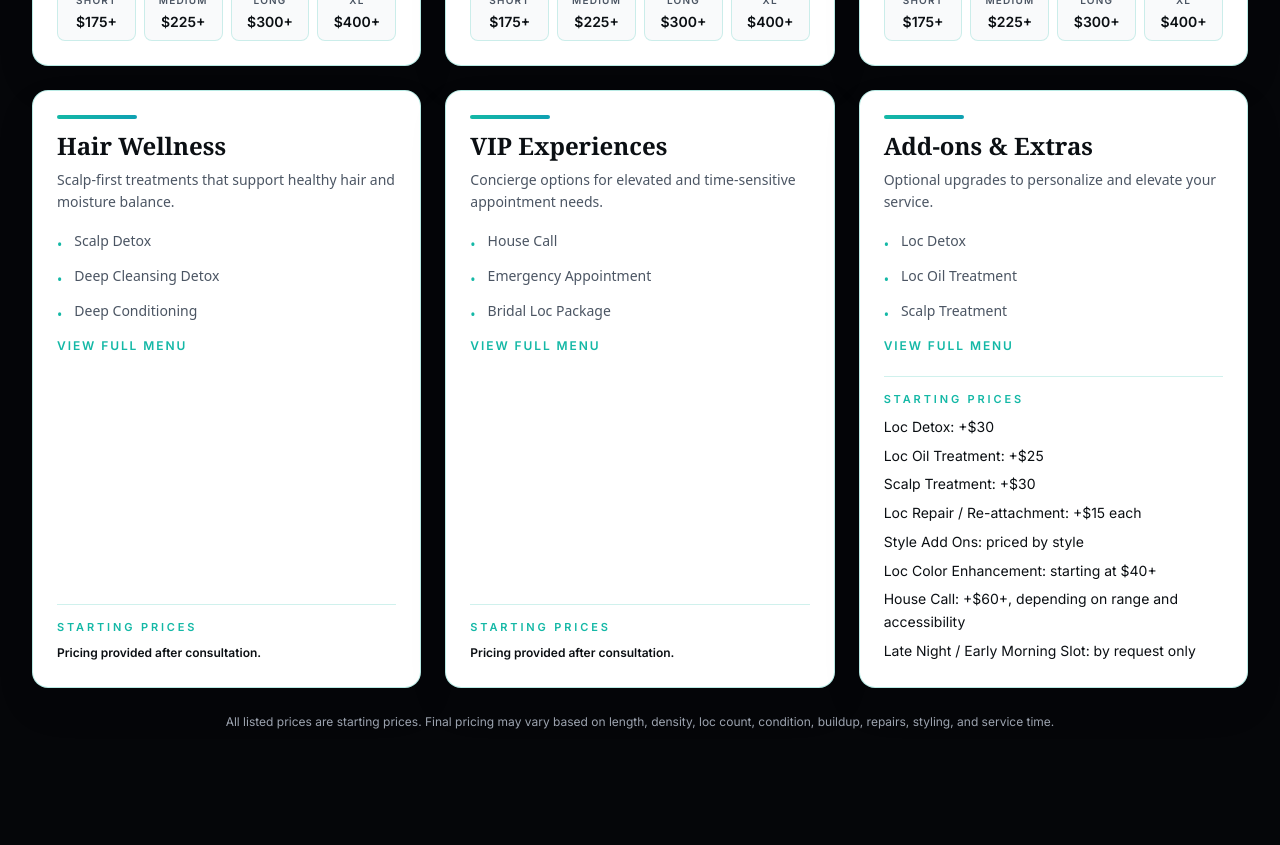
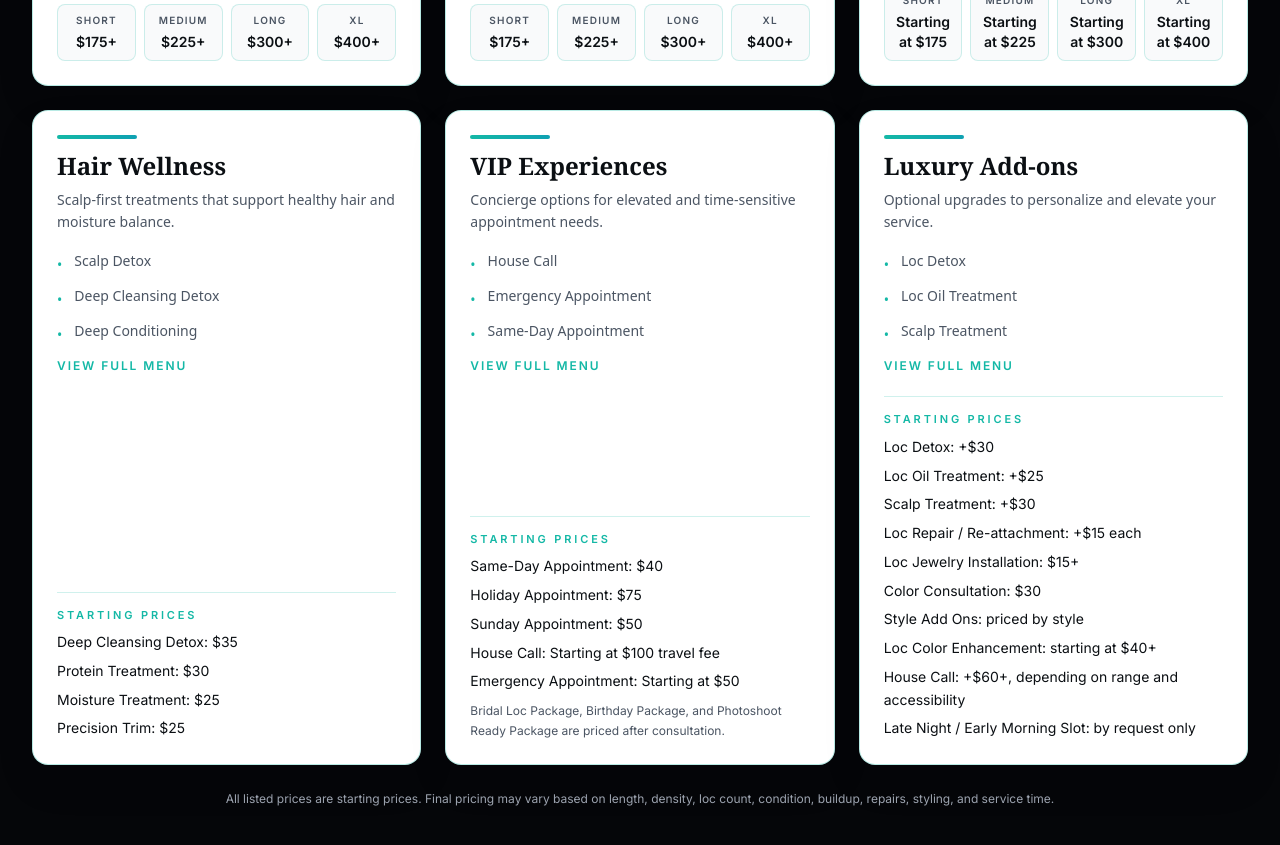
Before and after one commit to LataunaeB/locsbynya-site, a Next.js app: page / in a window 1280 px wide. Shown: the part 2040-2885 px from the top of the page. Built offline with nearby package versions, Linux system fonts and the light colour scheme.

Commit message:
Update Services pricing copy for restoration, wellness, add-ons, and VIP

```diff
--- a/app/page.tsx
+++ b/app/page.tsx
@@ -85,12 +85,12 @@ const serviceCards: ServiceCardData[] = [
       'Loc Reconstruction',
       'Loc Take Down & Detangle',
     ],
-    pricingText: 'Verified length-based rates',
+    pricingText: 'Loc Take Down & Detangle',
     pricingItems: [
-      'Short: $175+',
-      'Medium: $225+',
-      'Long: $300+',
-      'XL: $400+',
+      'Short: Starting at $175',
+      'Medium: Starting at $225',
+      'Long: Starting at $300',
+      'XL: Starting at $400',
     ],
     useLengthPriceGrid: true,
   },
@@ -101,12 +101,17 @@ const serviceCards: ServiceCardData[] = [
       'Scalp Detox',
       'Deep Cleansing Detox',
       'Deep Conditioning',
-      'Hydration Treatment',
+      'Moisture Treatment',
       'Protein Treatment',
       'Hot Oil Treatment',
       'Precision Trim',
     ],
-    pricingText: 'Pricing provided after consultation.',
+    pricingItems: [
+      'Deep Cleansing Detox: $35',
+      'Protein Treatment: $30',
+      'Moisture Treatment: $25',
+      'Precision Trim: $25',
+    ],
   },
   {
     title: 'VIP Experiences',
@@ -114,20 +119,32 @@ const serviceCards: ServiceCardData[] = [
     services: [
       'House Call',
       'Emergency Appointment',
+      'Same-Day Appointment',
+      'Holiday Appointment',
+      'Sunday Appointment',
       'Bridal Loc Package',
       'Birthday Package',
       'Photoshoot Ready Package',
     ],
-    pricingText: 'Pricing provided after consultation.',
+    pricingItems: [
+      'Same-Day Appointment: $40',
+      'Holiday Appointment: $75',
+      'Sunday Appointment: $50',
+      'House Call: Starting at $100 travel fee',
+      'Emergency Appointment: Starting at $50',
+    ],
+    pricingNote: 'Bridal Loc Package, Birthday Package, and Photoshoot Ready Package are priced after consultation.',
   },
   {
-    title: 'Add-ons & Extras',
+    title: 'Luxury Add-ons',
     description: 'Optional upgrades to personalize and elevate your service.',
     services: [
       'Loc Detox',
       'Loc Oil Treatment',
       'Scalp Treatment',
       'Loc Repair / Re-attachment',
+      'Loc Jewelry Installation',
+      'Color Consultation',
       'Style Add Ons',
       'Loc Color Enhancement',
       'House Call',
@@ -138,6 +155,8 @@ const serviceCards: ServiceCardData[] = [
       'Loc Oil Treatment: +$25',
       'Scalp Treatment: +$30',
       'Loc Repair / Re-attachment: +$15 each',
+      'Loc Jewelry Installation: $15+',
+      'Color Consultation: $30',
       'Style Add Ons: priced by style',
       'Loc Color Enhancement: starting at $40+',
       'House Call: +$60+, depending on range and accessibility',
```
